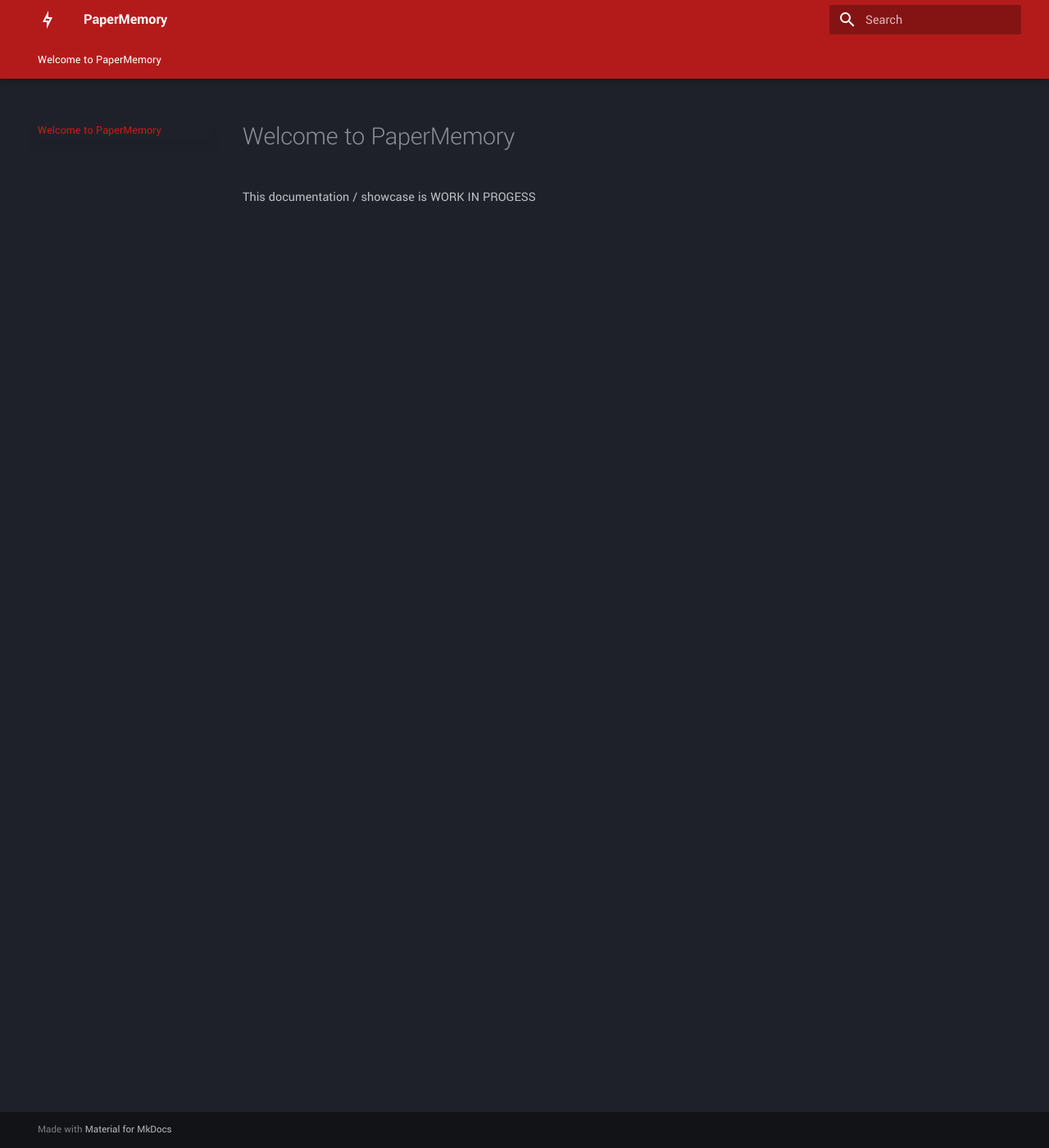
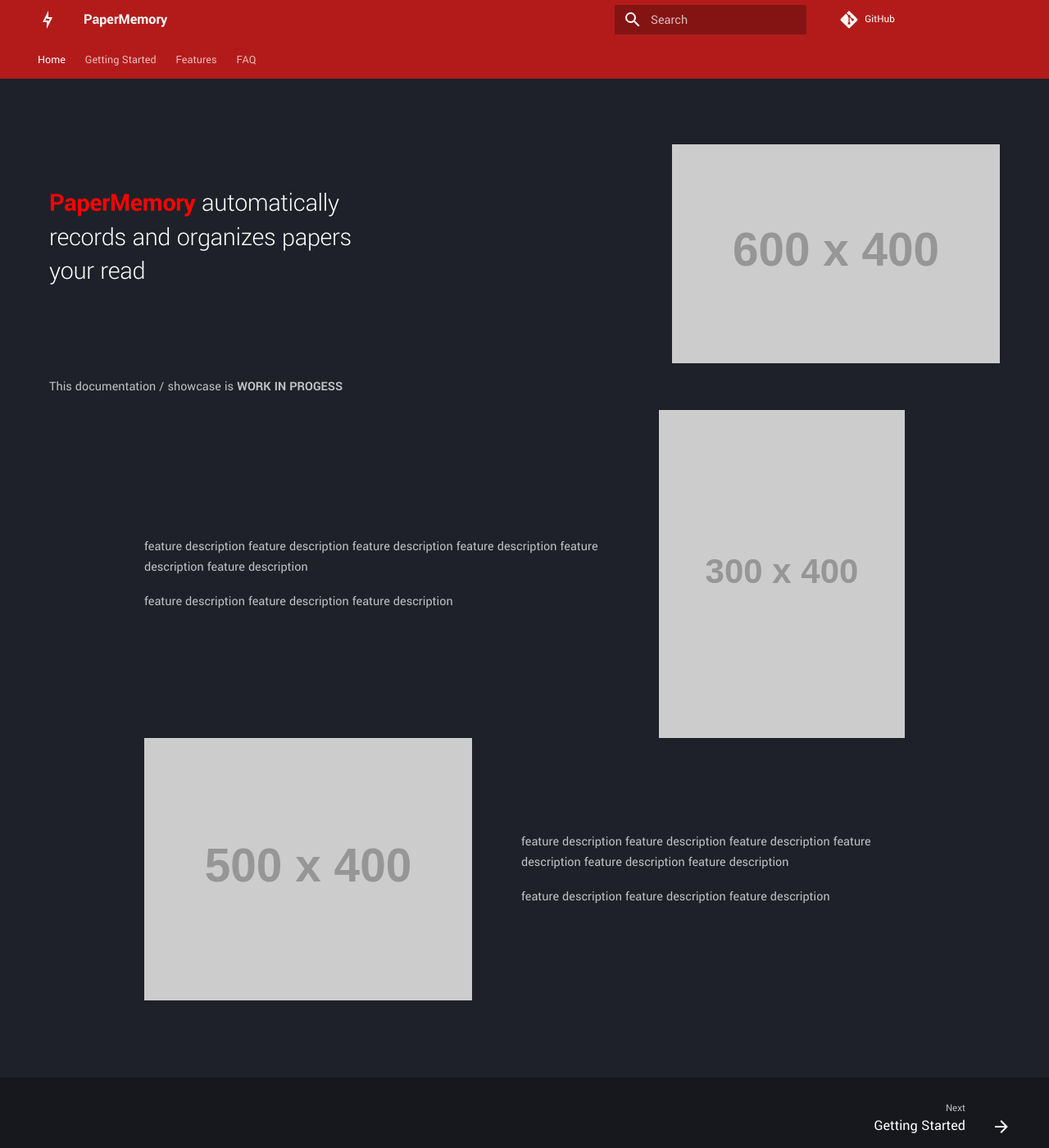
Before and after one commit to vict0rsch/PaperMemory, an MkDocs documentation site: the page built from docs/index.md, in a window 1280 px wide and 1400 px high. Shown: the whole window at 82% size. Built offline with MkDocs 1.6.1 and Material for MkDocs 9.7.7, drawn with Linux system fonts in a browser that asks for light colours; comment, search, counter and statistics services are not loaded.

Commit message:
🚧 (docs): Towards a home page

```diff
--- a/docs/index.md
+++ b/docs/index.md
@@ -1,6 +1,47 @@
-# Welcome to PaperMemory
+---
+title: PaperMemory
+template: home.html
+hide:
+  - toc
+  - navigation
+---
 
-This documentation / showcase is WORK IN PROGESS
+<div class="flex-container">
+<h1 style="color: white; max-width: 400px; padding-right: 1rem;"><strong style="color: red">PaperMemory</strong> automatically records and organizes papers your read</h1>
+<img src="https://dummyimage.com/600x400/"/>
+</div>
+
+
+This documentation / showcase is **WORK IN PROGESS**
+
+<div class="flex-container" style="margin: auto; max-width: 80%">
+    <div style="width: 100%; padding-right: 3rem;">
+        <p>
+        feature description feature description feature description feature description feature description feature description
+        </p>
+        <p>
+        feature description feature description feature description
+        </p>
+    </div>
+    <img src="https://dummyimage.com/300x400/"/>
+</div>
+
+<div class="flex-container" style="margin: auto; max-width: 80%">
+    <img src="https://dummyimage.com/500x400/"/>
+    <div style="width: 100%; padding-left: 3rem;">
+        <p>
+        feature description feature description feature description feature description feature description feature description
+        </p>
+        <p>
+        feature description feature description feature description
+        </p>
+    </div>
+</div>
+
+
+
+
+
 
 <!-- # Welcome to MkDocs
 
--- /dev/null
+++ b/docs/overrides/home.html
@@ -0,0 +1,32 @@
+{#-
+This file was automatically generated - do not edit
+-#}
+{% extends "main.html" %}
+{% block tabs %}
+{{ super() }}
+<style>
+    .flex-container {
+        display: flex;
+        justify-content: space-between;
+        align-items: center;
+        flex-direction: row;
+    }
+
+    /* Responsive layout - makes a one column layout instead of a two-column layout */
+    @media (max-width: 800px) {
+        .flex-container {
+            flex-direction: column;
+        }
+    }
+</style>
+<section class="mdx-container" id="homesection">
+    <div class="md-grid md-typeset" style="max-width: 1200px; padding: 1rem; padding-top: 4rem;">
+        {{ page.content }}
+    </div>
+</section>
+{% endblock %}
+{% block content %}
+{% endblock %}
+{% block footer %}
+{% include "partials/footer.html" %}
+{% endblock %}
--- a/docs/stylesheets/extra.css
+++ b/docs/stylesheets/extra.css
@@ -9,3 +9,6 @@
 [data-md-color-scheme="slate"] {
     --md-typeset-a-color: #cf1919;
 }
+#homesection img {
+    max-width: 400px;
+}
--- a/mkdocs.yml
+++ b/mkdocs.yml
@@ -4,6 +4,8 @@
 
 site_name: PaperMemory
 site_url: https://vict0rs.ch/PaperMemory
+repo_url: https://github.com/vict0rsch/PaperMemory
+
 theme:
   name: material
   palette:
@@ -14,6 +16,8 @@
     code: Fira Code
   icon:
     logo: material/lightning-bolt-outline
+  favicon: assets/favicon-192x192.png
+  custom_dir: docs/overrides
   features:
     - navigation.instant
     - navigation.instant.prefetch
@@ -25,8 +29,29 @@
     - toc.integrate
     - search.suggest
     - search.highlight
+    - navigation.footer
+    - content.tooltips
 extra_css:
   - stylesheets/extra.css
 plugins:
   - search
   - social
+extra:
+  social:
+    - icon: fontawesome/brands/github
+      link: https://github.com/vict0rsch/PaperMemory
+    - icon: fontawesome/brands/x-twitter
+      link: https://x.com/vict0rsch
+markdown_extensions:
+  - admonition
+  - pymdownx.keys
+  - pymdownx.smartsymbols
+  - abbr
+  - attr_list
+  - pymdownx.snippets
+  - md_in_html
+nav:
+  - Home: index.md
+  - Getting Started: getting-started.md
+  - Features: features.md
+  - FAQ: faq.md
--- a/src/popup/css/popup.css
+++ b/src/popup/css/popup.css
@@ -486,6 +486,7 @@
 .memory-note-div {
     font-size: 0.8rem;
     margin-top: 4px;
+    word-wrap: break-word;
 }
 
 .edit-note-item {
```
Also changed, not shown: docs/faq.md (added, +1 -0 lines), docs/features.md (added, +3 -0 lines), docs/getting-started.md (added, +1 -0 lines), docs/assets/dm.png (added), docs/assets/favicon-192x192.png (added), 1 other file.
